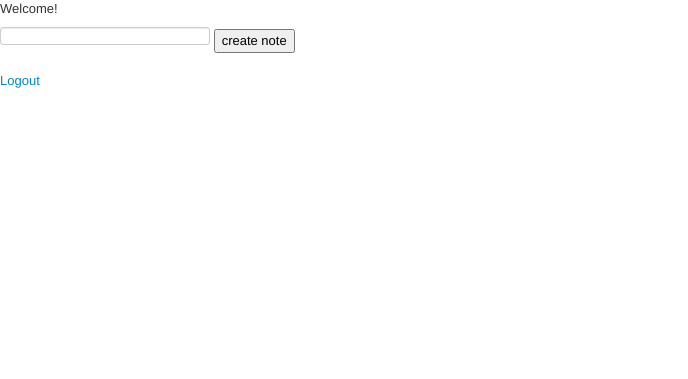
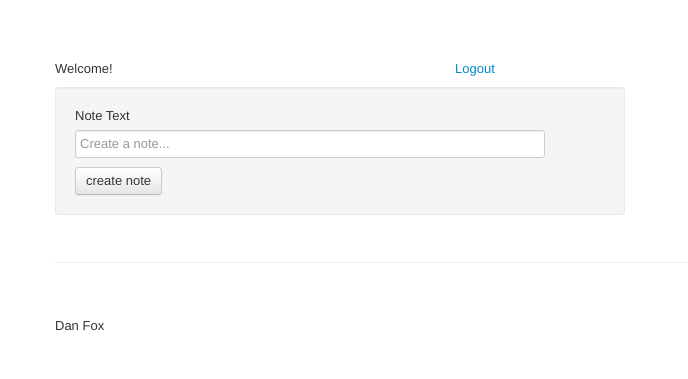
Before and after one commit to romaimperator/trustauth-firefox, a PHP site: page /index.php in a window 1280 px wide. Shown: the top 379 px of the page, without its empty margins (0-688 px from the left). Run offline with PHP 8.4, Linux system fonts and the light colour scheme; the visitor is signed in with stand-in values (Sample User, id 1); data that the repository does not hold is empty.

Commit message:
changed most of the index.php adding twitter bootstrap and the explaination parts to the page

```diff
--- a/Foamicatee-PHP/index.php
+++ b/Foamicatee-PHP/index.php
@@ -1,10 +1,15 @@
-<html>
+<!DOCTYPE HTML>
+<html lang="en">
   <head>
+    <meta charset="utf-8">
+    <meta name="viewport" content="width=device-width, initial-scale=1.0">
+    <link href="css/foamicate.css" rel="stylesheet">
+    <link href="css/bootstrap.css" rel="stylesheet">
     <link href="css/bootstrap-responsive.css" rel="stylesheet">
-        <link href="css/bootstrap.css" rel="stylesheet">
-        <script src="js/bootstrap.js"></script>
+    <link href="css/prettify.css" type="text/css" rel="stylesheet">
   </head>
-    <body>
+  <body onload="window.prettyPrint && prettyPrint()">
+    <div class="container">
       <input id="foamicate_url" type="hidden" value="http://127.0.0.1/foamicate_auth.php"/>
 <?php
   include('mysql.php');
@@ -14,51 +19,83 @@
     $_SESSION['logged_in'] = false;
   }
 
-    if ($_SESSION['logged_in']) {
+  if ($_SESSION['logged_in']):
 ?>
+        <div class="row">
+          <div class="span4">
             <p>Welcome!</p>
-        <form action="add_note.php" method="post">
-            <input type="text" name="note" value="" />
-            <button type="submit">create note</button>
+          </div>
+          <div class="span2">
+            <a href="logout.php">Logout</a>
+          </div>
+        </div>
+        <div class="row">
+          <div class="span6">
+            <form class="well" action="add_note.php" method="post">
+              <label>Note Text</label>
+              <input class="span5" type="text" name="note" placeholder="Create a note...">
+              <button class="btn" type="submit">create note</button>
             </form>
-        <a href="logout.php">Logout</a>
-<?php
-        $notes = get_notes($_SESSION['user_id']);
-
-        echo '<ul>';
-        foreach ($notes as $note) {
-            echo '<li>';
-            echo $note['note'];
-            echo '</li>';
-        }
-        echo '</ul>';
-    }
-    else {
-?>
-        <p>Hello guest! Welcome to the demo site for Foamicate.</p>
-        <p>
-            <span class="question">What is Foamicate you ask?</span> Foamicate is a system for authenticating users without using passwords.
-            Instead it uses public key cryptography and RSA authentication.
-        </p>
-        <p>
-            <span class="question">How does Foamicate work?</span> For website owners: Allow users to authenticate using foamicate
-            you just need to do a few simple steps.
+          </div>
+        </div>
+  <?php $notes = get_notes($_SESSION['user_id']); ?>
+        <div class="row">
+          <div class="span4">
             <ol>
-                <li>Add an url in a hidden input field to every page you want to allow the user to login on.
-                This special field just needs to have the id "foamicate_url" and a value of the url that the
-                Foamicator addons can authenticate with.</li>
-                <li>Add the public key storage to your database and user account creation page. Hint: you should
-                be able to reuse the password field with a little bit of modification.</li>
-                <li>Add the server side authentication procedure to your website. There will soon be provided
-                solutions like plugins for CakePHP and Rails but for now you should be able to get something
-                working based off the PHP code that I've written.</li>
+              <?php foreach ($notes as $note):  ?>
+                <li><?php echo $note['note']; ?></li>
+              <?php endforeach; ?>
           </ol>
-            For end users:
-            <ol><li>To use Foamicate on websites all you need to do is install the Foamicator addon.</li></ol>
-        </p>
-        <p>Get the Firefox addon and test it out on this site!</p>
-<?php
-    }
-?>
+        </div>
+      </div>
+<?php else: ?>
+      <div class="hero-unit">
+        <h1>Hello and welcome to the demo site for Foamicate.</h1>
+      </div>
+      <div class="row">
+        <div class="span3">
+          <h3>What is Foamicate?</h3>
+          <p>Foamicate is a system for authenticating users without using passwords.
+          Instead it uses public key cryptography and RSA authentication. These technologies
+          allow users to be authenticated securely and more easily than with
+          traditional passwords.</p>
+        </div>
+        <div class="span4">
+          <h3>How does Foamicate work?</h3>
+          <p>The server authenticates the client and uses the public key to associate
+          the client with an account. The addon then redirects to a url based on success or failure.</p>
+          <p><a class="btn" href="#technical">See Details</a></p>
+        </div>
+        <div class="span5">
+          <h3>How can I get Foamicate?</h3>
+          <div class="row">
+            <div class="span3">
+              <h5>For website owners:</h5>
+              <p>Allow users to authenticate using Foamicate with just a few simple steps.</p>
+              <p><a class="btn" href="#server">See Details</a></p>
+            </div>
+            <div class="span2">
+              <h5>For end users:</h5>
+              <p>To use Foamicate all you need to do is install the Foamicator addon.</p>
+              <p><a class="btn" href="files/foamicator.xpi">Get the addon!</a></p>
+            </div>
+          </div>
+        </div>
+      </div>
+      <section id="technical">
+<?php include('technical_details.php'); ?>
+      </section>
+      <section id="server">
+<?php include('server_details.php'); ?>
+      </section>
+<?php endif; ?>
+      <hr>
+      <footer class="footer">
+        <p>Dan Fox</p>
+      </footer>
+    </div>
+    <script src="js/jquery-1.7.1.min.js"></script>
+    <script type="text/javascript" src="js/prettify.js"></script>
+    <script src="js/bootstrap.js"></script>
   </body>
 </html>
```
Lines whose indentation alone changed are shown as unchanged.
